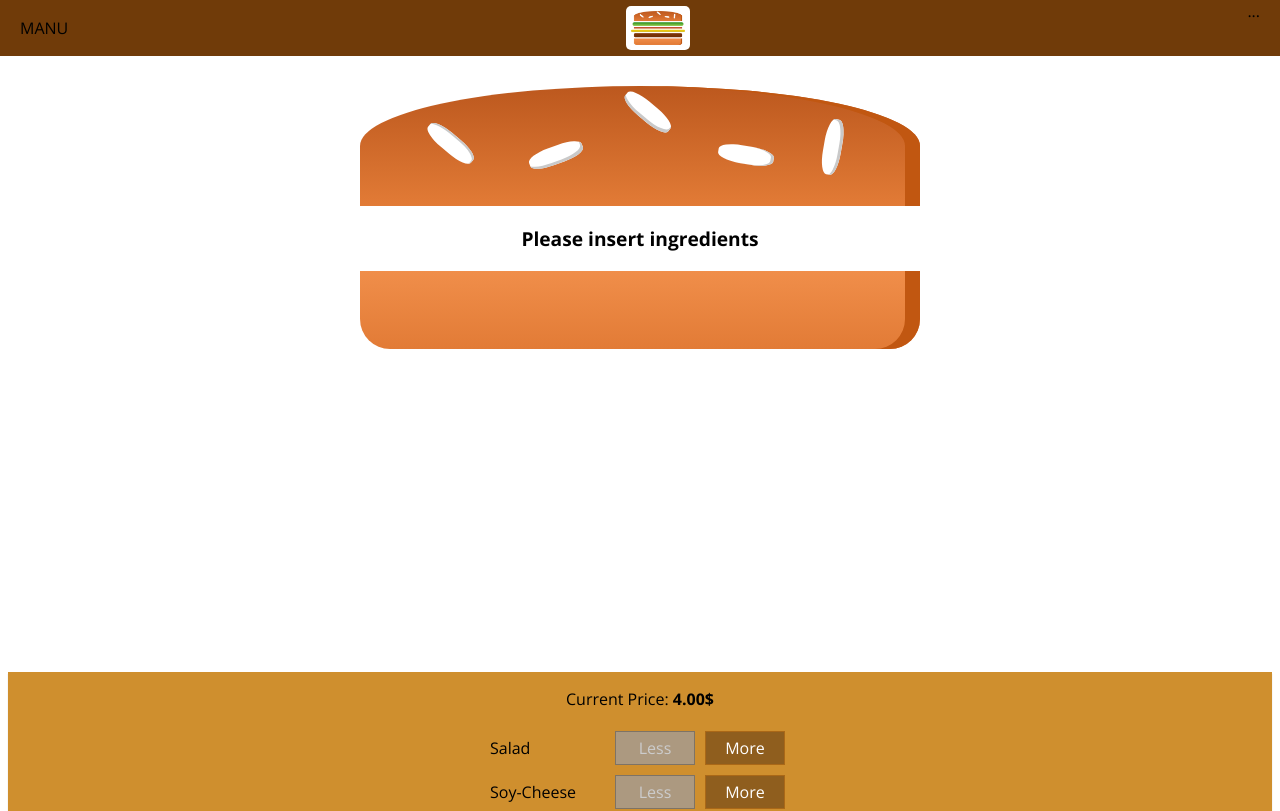
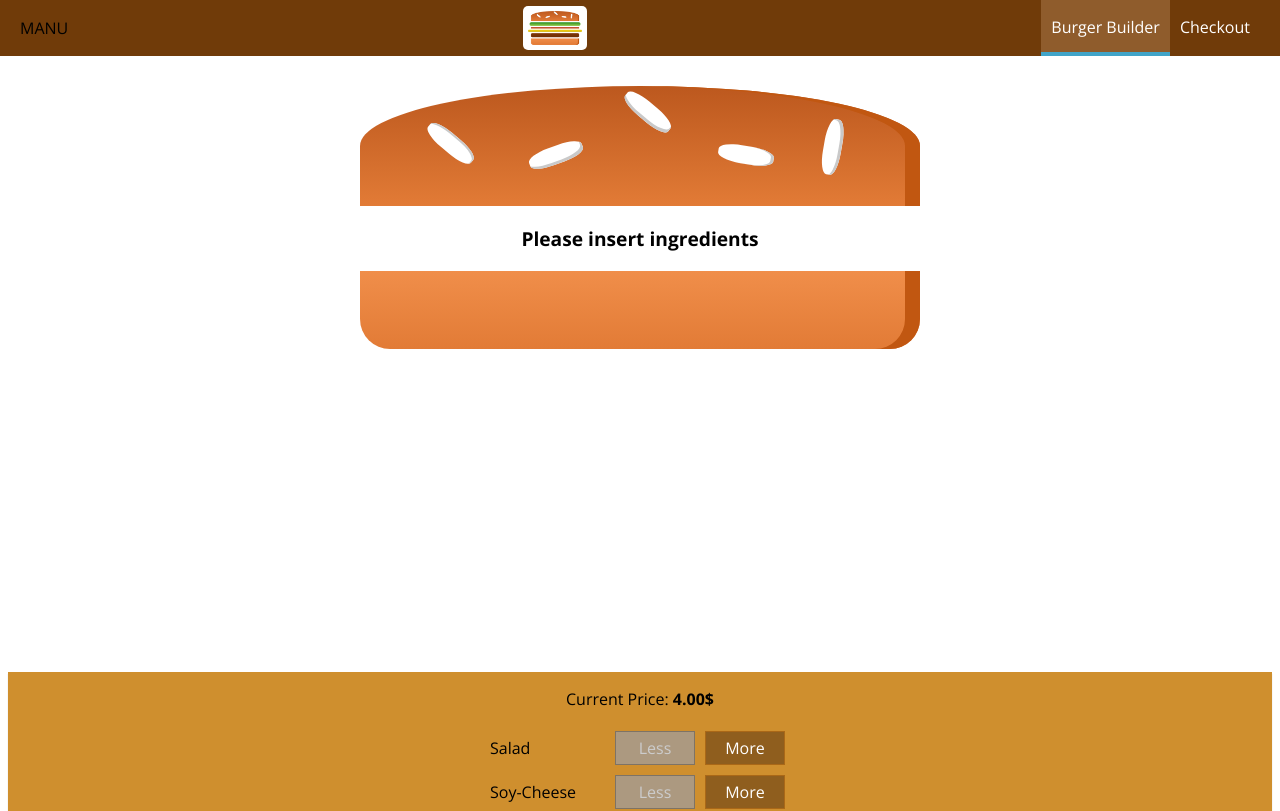
Before and after one commit to ItayTur/Vegan-Burger-Builder, a React (Create React App) app in the folder vegan-burger-builder/: page / in a window 1280 px wide. Shown: the top 811 px of the page. Built offline with nearby package versions, Linux system fonts and the light colour scheme.

Commit message:
Navigations

```diff
--- a/vegan-burger-builder/src/components/Burger/Burger.module.css
+++ b/vegan-burger-builder/src/components/Burger/Burger.module.css
@@ -17,8 +17,8 @@
 
 @media (min-width: 500px) and (min-height: 401px) {
     .Burger {
-        width: 450px;
-        height: 400px;
+        width: 350px;
+        height: 300px;
     }
 }
 
--- /dev/null
+++ b/vegan-burger-builder/src/components/Navigation/NavigationItems/NavigationItem/NavigationItem.js
@@ -0,0 +1,11 @@
+import React from 'react';
+import classes from './NavigationItem.module.css';
+
+
+const navigationItem = (props) => (
+    <li className={classes.NavigationItem}>
+        <a href={props.link} className={props.active ? classes.active : null}>{props.children}</a>
+    </li>
+);
+
+export default navigationItem;
--- /dev/null
+++ b/vegan-burger-builder/src/components/Navigation/NavigationItems/NavigationItem/NavigationItem.module.css
@@ -0,0 +1,25 @@
+.NavigationItem {
+    margin: 0;
+    box-sizing: border-box;
+    display: flex;
+    height: 100%;
+    align-items: center;
+}
+
+.NavigationItem a {
+    color: white;
+    text-decoration: none;
+    height: 100%;
+    padding: 16px 10px;
+    border-bottom: 4px solid transparent;
+    display: block;
+    box-sizing: border-box;
+}
+
+.NavigationItem a:hover,
+.NavigationItem a:active,
+.NavigationItem a.active {
+    background-color: #8f5c2c;
+    border-bottom: 4px solid #40a4c8;
+    color: white;
+}
--- /dev/null
+++ b/vegan-burger-builder/src/components/Navigation/NavigationItems/NavigationItems.js
@@ -0,0 +1,12 @@
+import React from "react";
+import classes from "./NavigationItems.module.css";
+import NavigationItem from "./NavigationItem/NavigationItem";
+
+const navigationItems = props => (
+  <ul className={classes.NavigationItems}>
+    <NavigationItem link="/" active>Burger Builder</NavigationItem>
+    <NavigationItem link="/">Checkout</NavigationItem>
+  </ul>
+);
+
+export default navigationItems;
--- /dev/null
+++ b/vegan-burger-builder/src/components/Navigation/NavigationItems/NavigationItems.module.css
@@ -0,0 +1,9 @@
+.NavigationItems {
+    margin: 0;
+    padding: 0;
+    list-style: none;
+    display: flex;
+    align-items: center;
+    flex-flow: row;
+    height: 100%;
+}
--- a/vegan-burger-builder/src/components/Navigation/Toolbar/Toolbar.js
+++ b/vegan-burger-builder/src/components/Navigation/Toolbar/Toolbar.js
@@ -1,6 +1,7 @@
 import React from 'react';
 import classes from './Toolbar.module.css';
 import Logo from '../../Logo/Logo';
+import NavigationItems from '../NavigationItems/NavigationItems';
 
 const toolbar = (props) => {
     return (
@@ -8,7 +9,7 @@
         <div>MANU</div>
         <Logo/>
         <nav>
-            ...
+            <NavigationItems/>
         </nav>
     </header>);
 }
```
